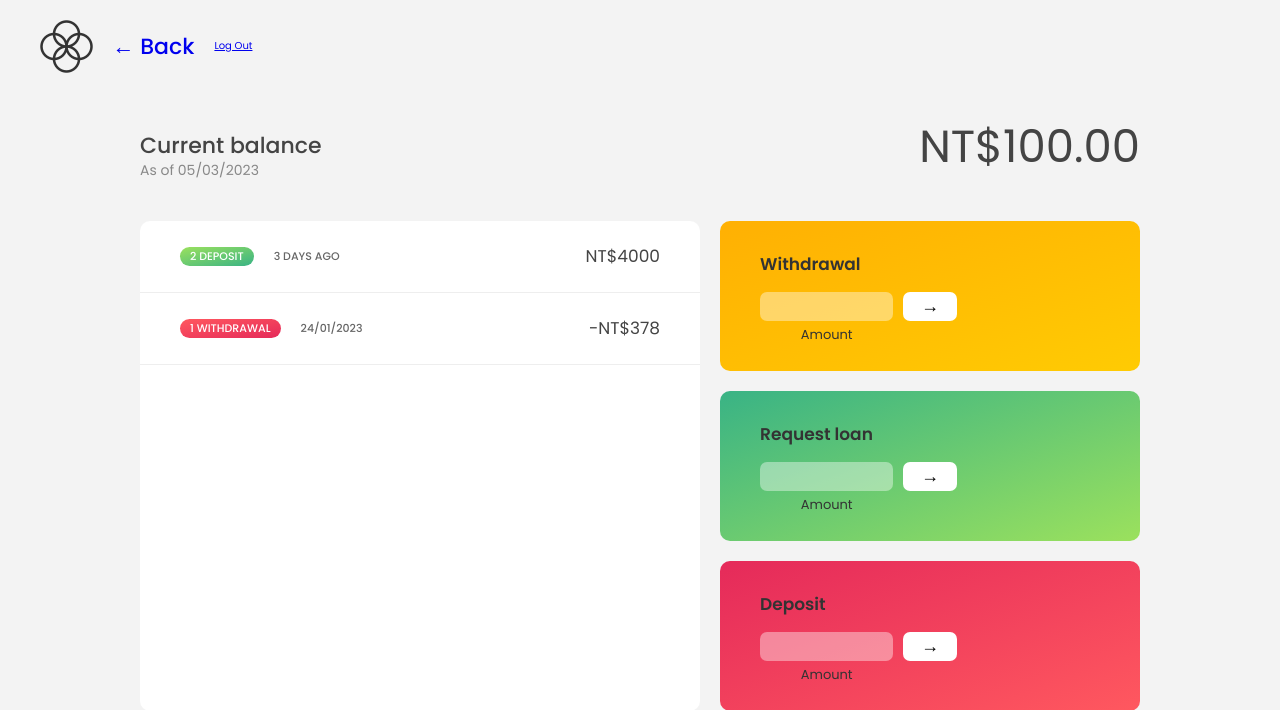
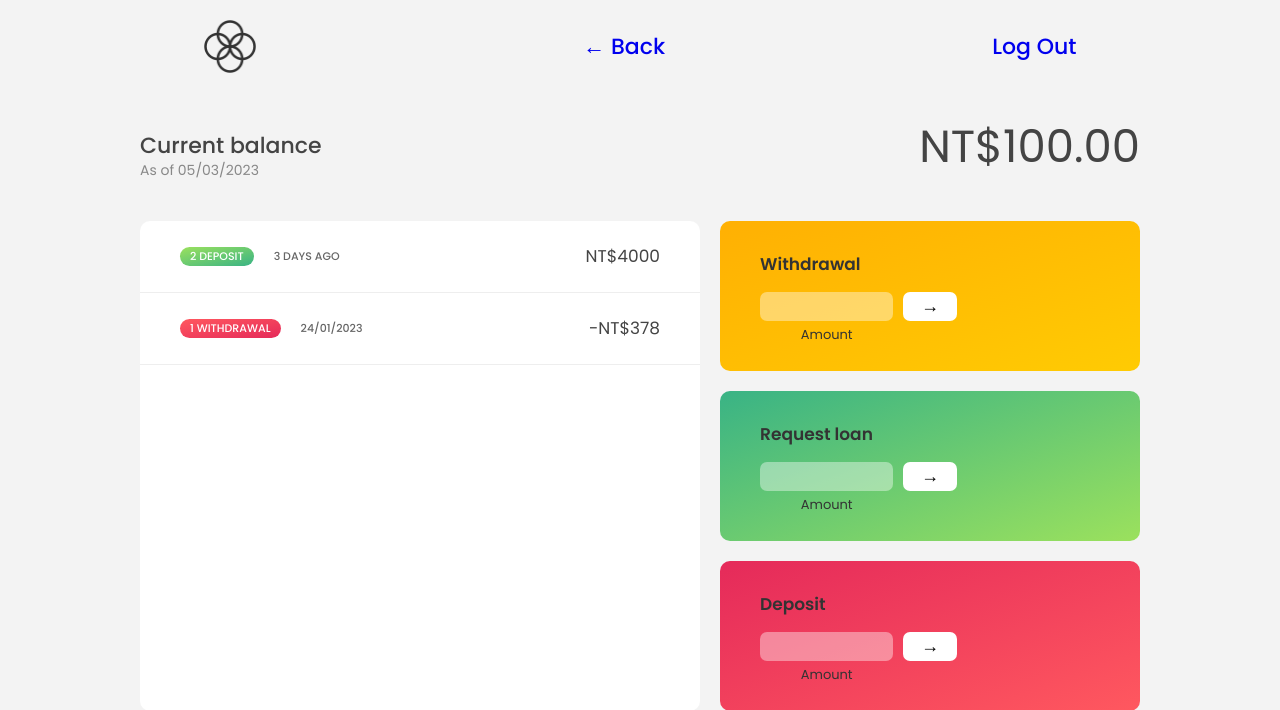
Before and after one commit to Ru960413/finance--Django-, a Django app: page /bank/ in a window 1280 px wide. Shown: the top 710 px of the page. Run offline with Django 4.2, Linux system fonts and the light colour scheme; a user stored in the database is signed in; data comes from the database, SQL or seed files in the repository.

Commit message:
add navbar

```diff
--- a/static/css/bank.css
+++ b/static/css/bank.css
@@ -1,9 +1,3 @@
-/*
- * Use this CSS to learn some interesting techniques,
- * in case you're wondering how I built the UI.
- * Have fun! 😁
- */
-
 * {
   margin: 0;
   padding: 0;
@@ -25,21 +19,24 @@ body {
 
 nav {
   display: flex;
-  justify-content: flex-start;
   align-items: center;
+  justify-content: space-around;
   padding: 0 2rem;
-  gap: 2rem;
+  /* gap: 6rem; */
 }
 
-.back__btn {
+.back__btn,
+.logout__btn {
   font-size: 2.2rem;
   font-weight: 500;
   text-decoration: none;
 }
 
-.back__btn:visited {
+.back__btn:visited,
+.logout__btn:visited {
   color: #444;
 }
+
 .welcome {
   font-size: 1.9rem;
   font-weight: 500;
@@ -89,7 +86,8 @@ nav {
 .login__btn:focus,
 .btn--sort:hover,
 .btn--sort:focus,
-.back__btn:hover {
+.back__btn:hover,
+.logout__btn:hover {
   outline: none;
   color: #777;
 }
@@ -104,7 +102,7 @@ nav {
   grid-template-rows: auto repeat(3, 15rem) auto;
   gap: 2rem;
 
-  /* NOTE This creates the fade in/out anumation */
+  /* NOTE This creates the fade in/out animation */
   opacity: 100;
   transition: all 1s;
 }
```
